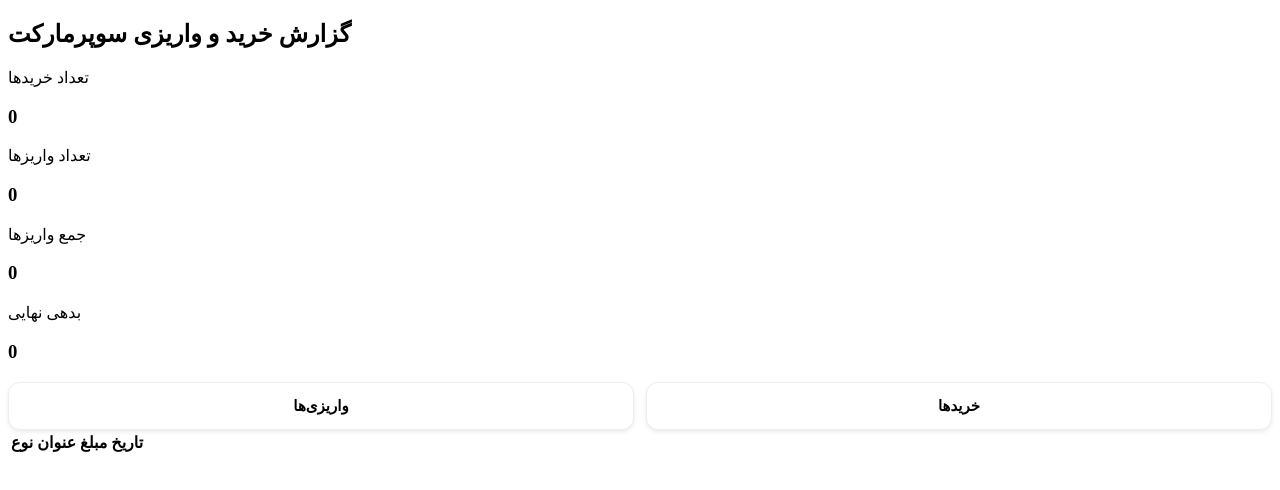
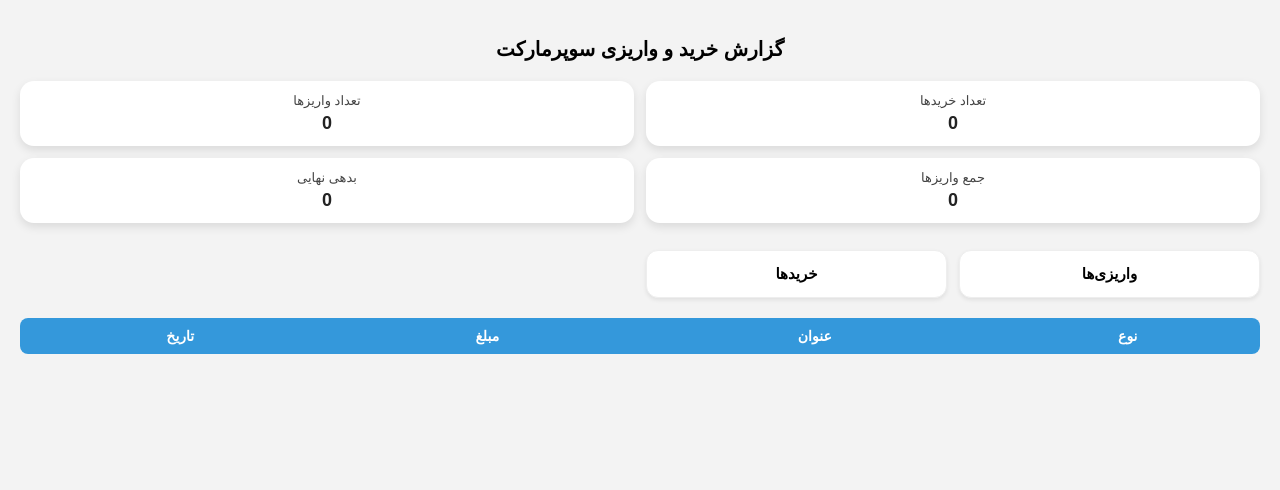
Before and after one commit to olasteam/pejman-market, a plain HTML site: page index.html in a window 1280 px wide. Drawn offline with Linux system fonts and the light colour scheme; no server answers.

Commit message:
Update style.css

```diff
--- a/style.css
+++ b/style.css
@@ -1,3 +1,74 @@
+body {
+    font-family: sans-serif;
+    background: #f3f3f3;
+    margin: 0;
+    padding: 20px;
+    direction: rtl;
+    text-align: center;
+}
+
+.title {
+    margin-bottom: 20px;
+    font-size: 20px;
+    font-weight: bold;
+}
+
+.cards {
+    display: grid;
+    grid-template-columns: repeat(2, 1fr);
+    gap: 12px;
+    margin-bottom: 20px;
+}
+
+.card {
+    background: white;
+    padding: 12px 5px;
+    border-radius: 14px;
+    box-shadow: 0 4px 10px rgba(0,0,0,0.1);
+    transition: 0.2s;
+}
+
+.card p {
+    margin: 0;
+    font-size: 13px;
+    color: #444;
+}
+
+.card h3 {
+    margin: 5px 0 0 0;
+    font-size: 18px;
+    font-weight: bold;
+    color: #222;
+}
+
+.table-container {
+    overflow-x: auto;
+}
+
+table {
+    width: 100%;
+    border-collapse: collapse;
+    background: white;
+    border-radius: 8px;
+    overflow: hidden;
+}
+
+th {
+    background: #3498db;
+    color: white;
+    padding: 10px;
+    font-size: 14px;
+}
+
+td {
+    padding: 10px;
+    border-bottom: 1px solid #ddd;
+    font-size: 14px;
+}
+
+tr:nth-child(even) {
+    background: #f2f2f2;
+}
 .filter-cards {
     display: flex;
     gap: 12px;
```
